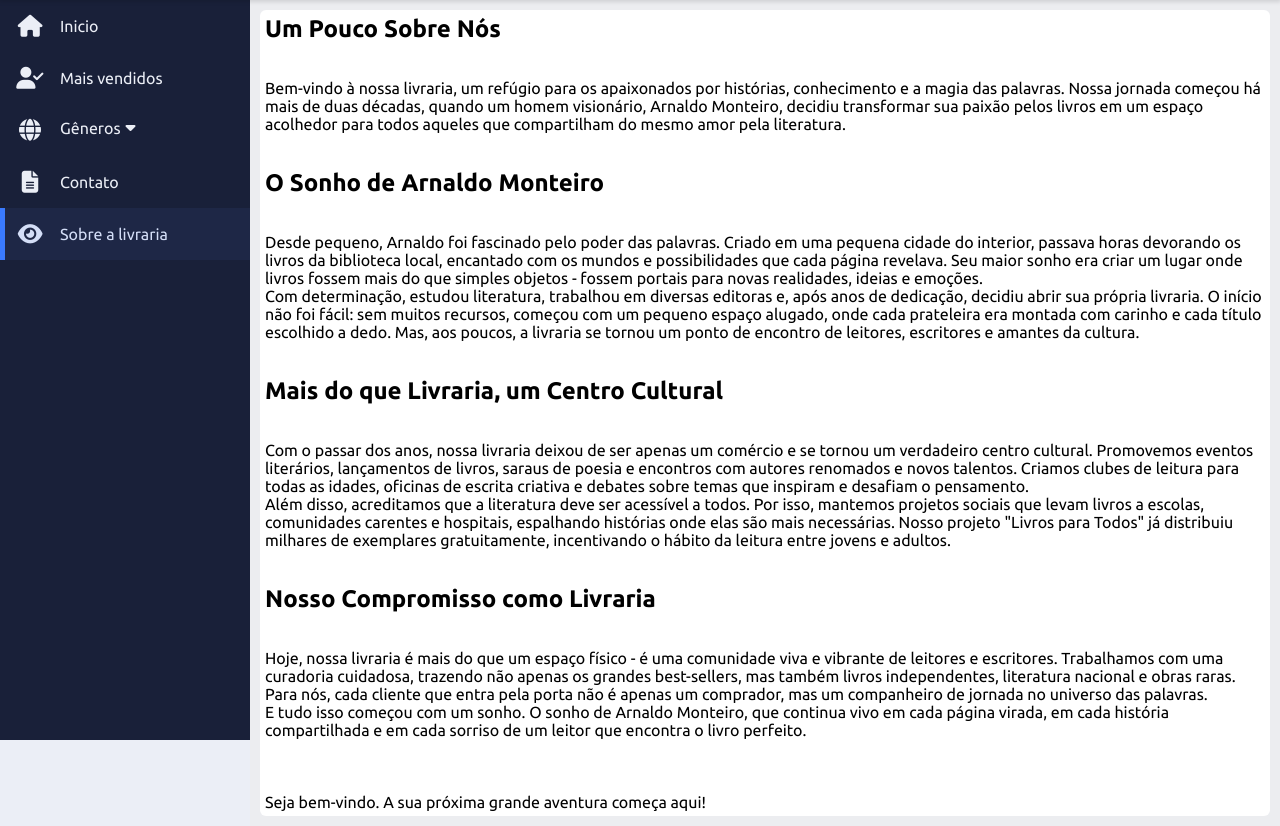
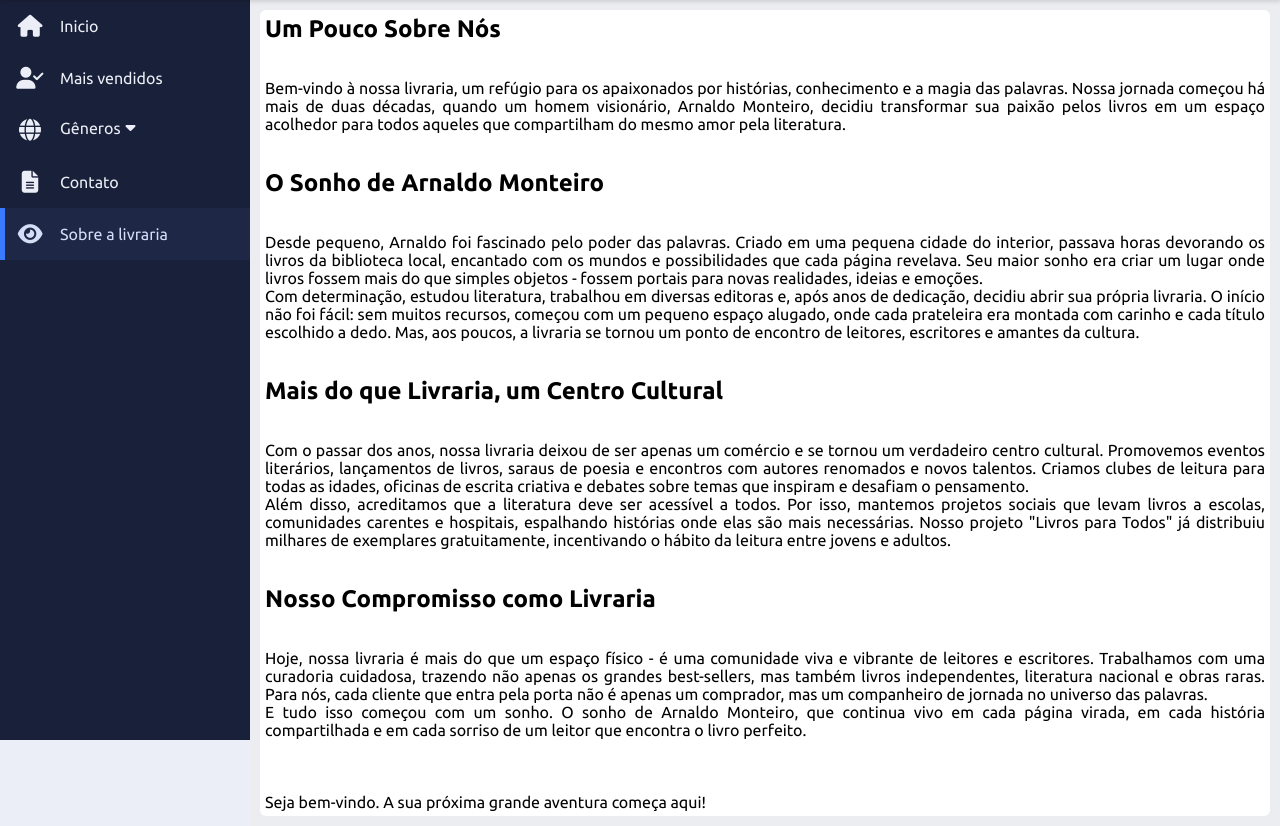
Before and after one commit to andrea-kozicki/bcs-expcriativa3, a PHP site: page /sobre.html in a window 1280 px wide. Shown: the part 61-887 px from the top of the page. Run offline with PHP 8.4, Linux system fonts and the light colour scheme.

Commit message:
correção css

```diff
--- a/css/sitecss.css
+++ b/css/sitecss.css
@@ -850,4 +850,10 @@ select.input-adm:focus {
     100% { transform: translate(-50%, -50%) rotate(360deg); }
 }
 
+/*página sobre */
+
+.about-text {
+    text-align: justify;
+}
+
 /* Fim conteudo */
--- a/sobre.html
+++ b/sobre.html
@@ -117,9 +117,6 @@
                         Seja bem-vindo. A sua próxima grande aventura começa aqui!
                     </p>
                 </div>
-
-
-
             </div>
         </div>
         <!-- Fim do conteudo do administrativo -->
```
